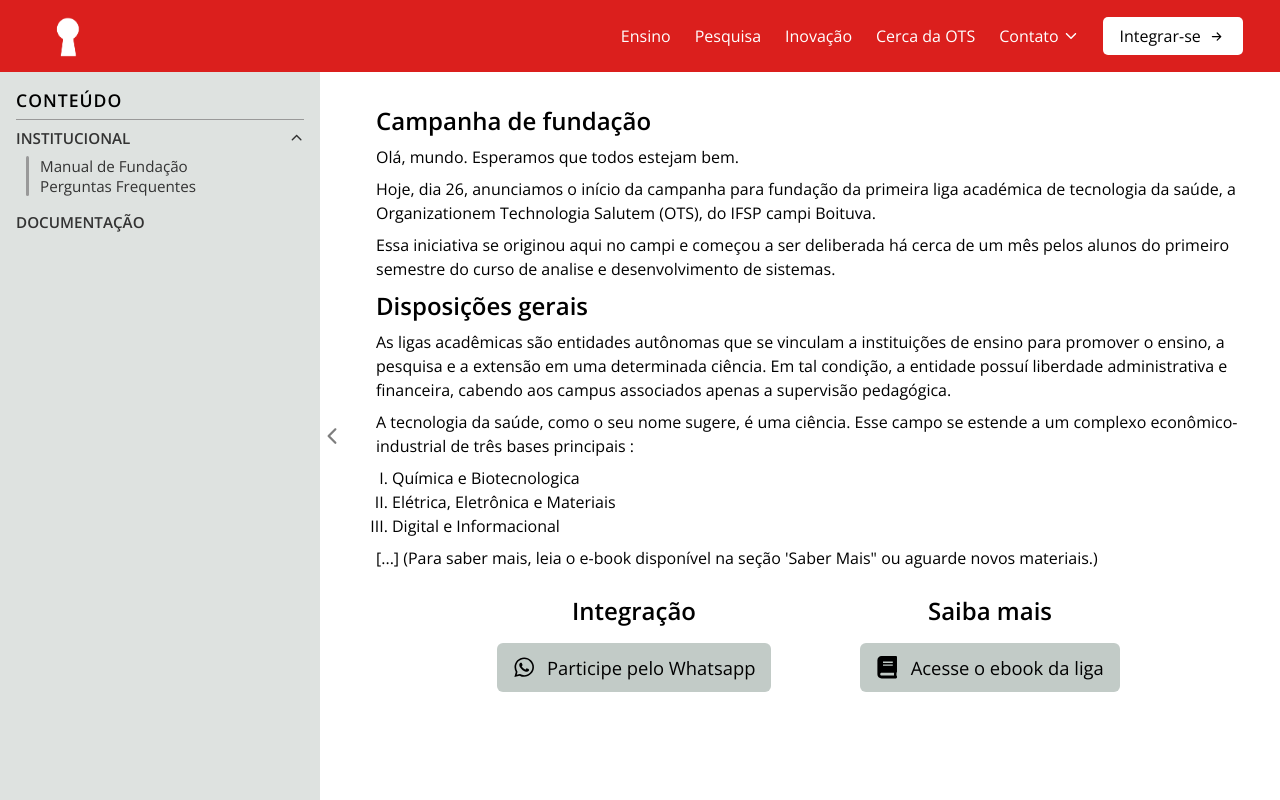
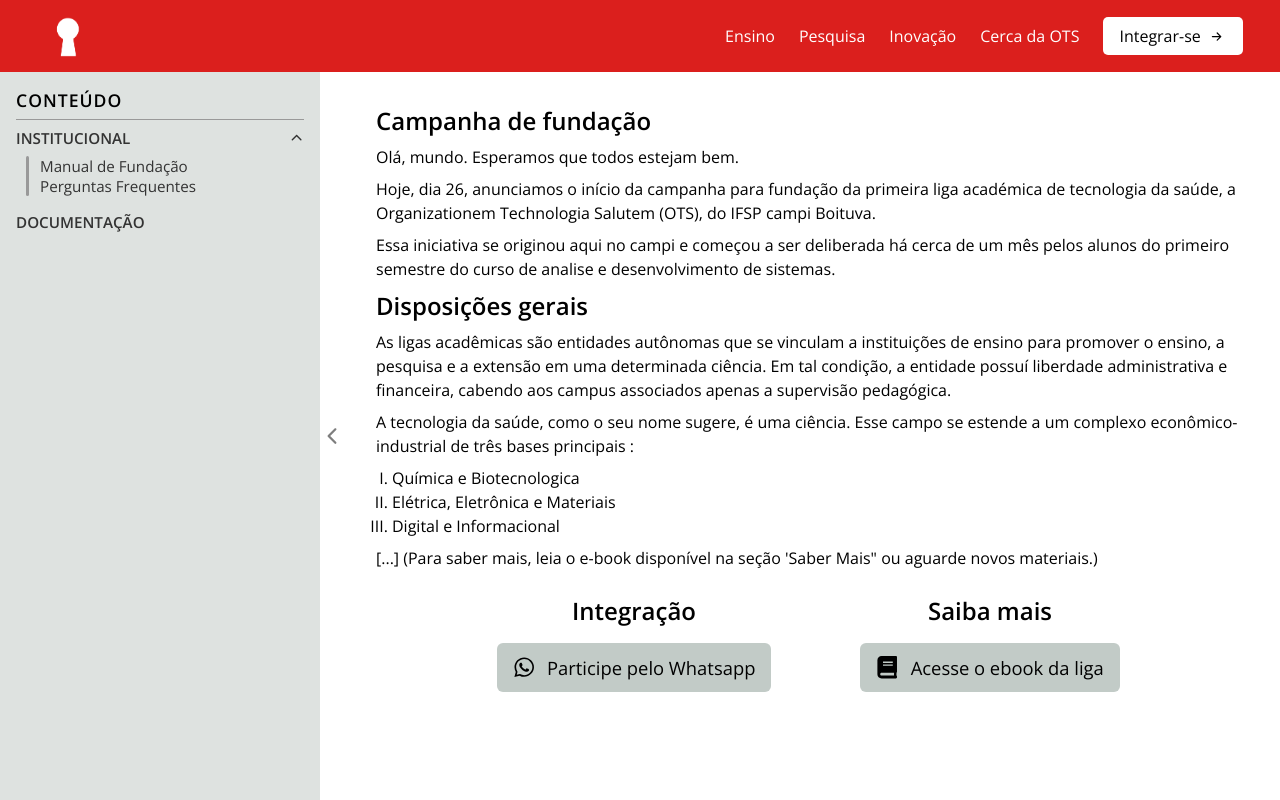
Before and after one commit to orgtecsalutem/Site, a React (Create React App) app: page / in a window 1280 px wide. Shown: the top 800 px of the page. Built offline with nearby package versions, Linux system fonts and the light colour scheme.

Commit message:
Update Navbar.js

```diff
--- a/src/components/Navbar.js
+++ b/src/components/Navbar.js
@@ -43,33 +43,6 @@ export function Navbar() {
           );
         })}
 
-        <li
-          className="contact"
-          onMouseOver={setIsDropdownTrue}
-          onMouseLeave={setIsDropdownFalse}
-        >
-          <a
-            href="https://linkfly.to/30805HhO689"
-            target="_blank"
-            rel="noreferrer"
-          >
-            <span>Contato</span>
-            {isDropdown ? <IoIosArrowUp /> : <IoIosArrowDown />}
-          </a>
-          <ul className={`social ${isDropdown && "visible"}`}>
-            {social.map((item, index) => {
-              return (
-                <li key={index}>
-                  <a href={item.url} target="_blank" rel="noreferrer">
-                    {item.icon}
-                    <span>{item.name}</span>
-                  </a>
-                </li>
-              );
-            })}
-          </ul>
-        </li>
-
         <li className="join">
           <button className="join-button">
             <Link to="/">
```
